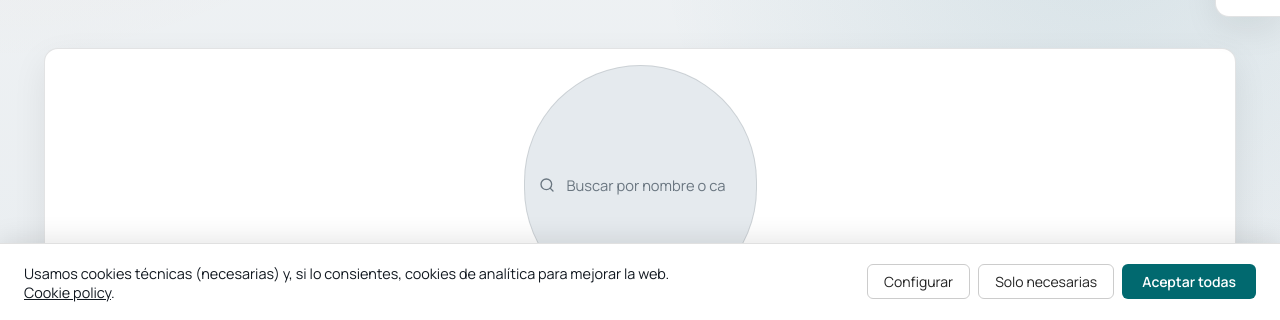
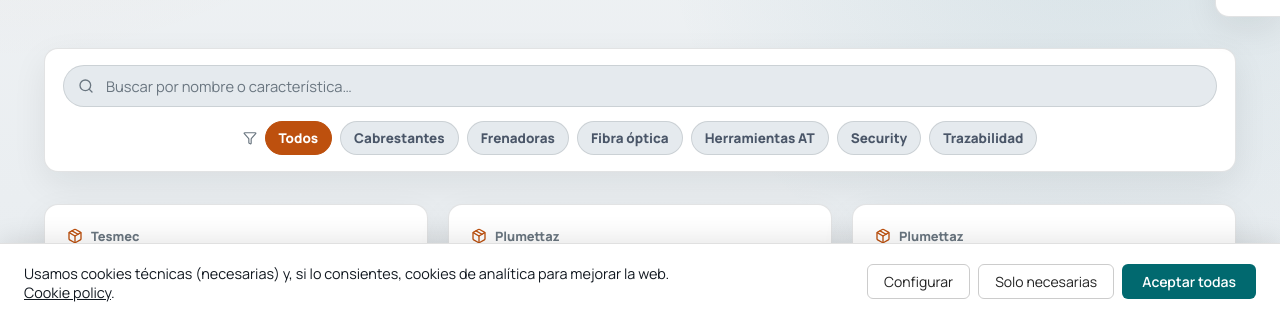
Before and after one commit to juankaspain/web_tranluz_2026, a Next.js app: page /productos in a window 1280 px wide. Shown: the part 478-798 px from the top of the page. Built offline with nearby package versions, Linux system fonts and the light colour scheme; no server answers.

Commit message:
fix: search-field full width in catalog-controls
Fix search-field width in catalog-controls to ensure it occupies full width.

```diff
--- a/src/styles/globals.css
+++ b/src/styles/globals.css
@@ -2664,3 +2664,10 @@ button {
 .final-cta .cta-benefits li {
   color: rgba(238,243,245,0.72);
 }
+
+
+/* ---- Fix search-field width in catalog-controls ----------- */
+.catalog-controls .search-field {
+  width: 100%;
+  flex: 1 1 auto;
+}
```
